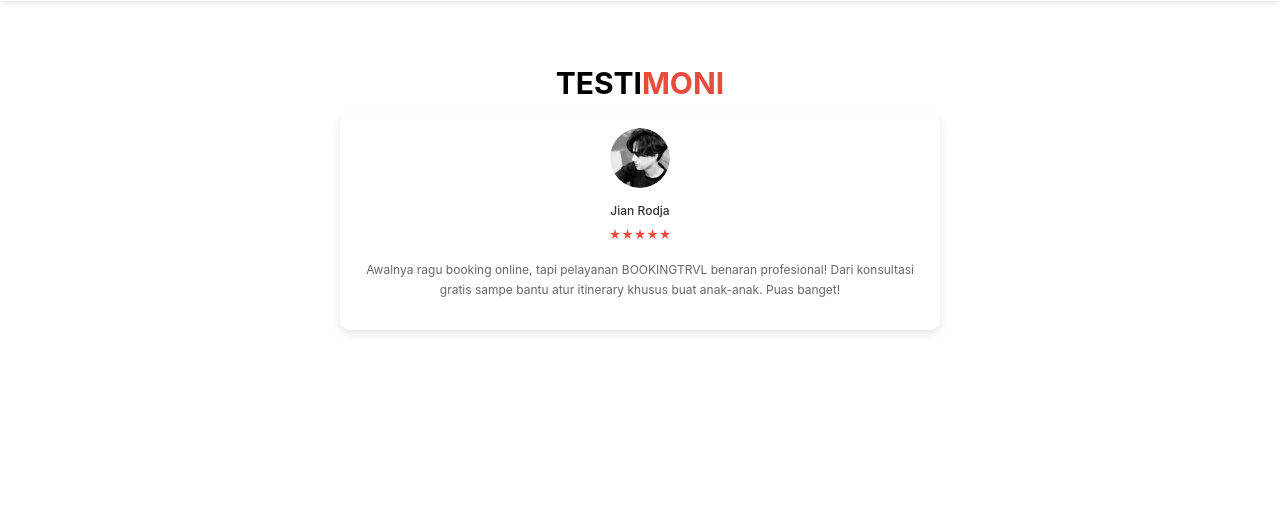
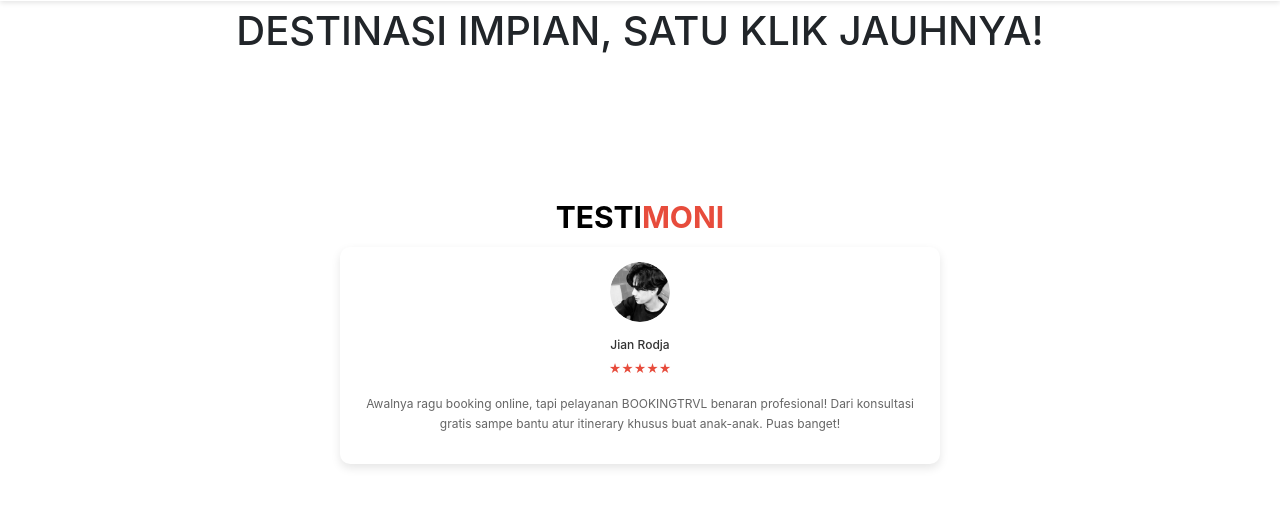
Before and after one commit to ibasrj23/TravelBooking, a website: page index.html in a window 1280 px wide. Shown: the part 57-564 px from the top of the page. Drawn offline with Linux system fonts and the light colour scheme; a web font is replaced by a local one.

Commit message:
menambahkan destinasi section dan style nya

```diff
--- a/asset/css/style.css
+++ b/asset/css/style.css
@@ -116,3 +116,17 @@
 .dual-color span:last-child {
   color: #e74c3c;
 }
+
+.destinasi {
+  text-align: center;
+  padding: 4rem 5%;
+}
+
+.destinasi h2 {
+  font-size: 2.5rem;
+  margin-bottom: 1rem;
+}
+
+.destinasi h2 span {
+  color: #e74c3c;
+}
--- a/index.html
+++ b/index.html
@@ -8,7 +8,7 @@
   <link rel="stylesheet" href="asset/css/style.css">
 </head>
 <body>
-  <nav class="navbar navbar-expand-lg custom-navbar">
+  <nav class="navbar fixed-top navbar-expand-lg custom-navbar">
     <div class="container-fluid">
       <a class="navbar-brand" href="index.html">
         <img src="asset/img/logo.png" alt="Logo" class="logo">
@@ -26,11 +26,16 @@
     </div>
   </nav>
 
-<section class="testimoni">
-  <h2 class="dual-color">
+  <section class="destinasi">
+    <h2>DESTINASI IMPIAN, SATU KLIK JAUHNYA!</h2>
+  </section>
+
+
+  <section class="testimoni">
+    <h2 class="dual-color">
     <span>TESTI</span><span>MONI</span>
-  </h2>
-  <div class="testimonial-card">
+    </h2>
+    <div class="testimonial-card">
     <div class="avatar">
       <img src="asset/img/jianrodja-testi.png" alt="Jian Rodja" />
     </div>
@@ -41,7 +46,6 @@
     </div>
   </div>
 </section>
-
   <script src="/asset/js/bootstrap.bundle.min.js"></script>
 </body>
 </html>
```
